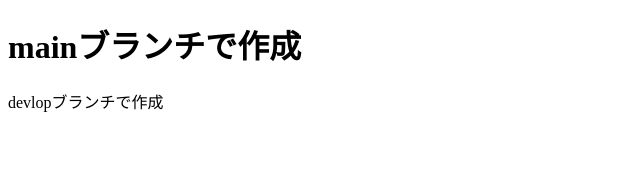
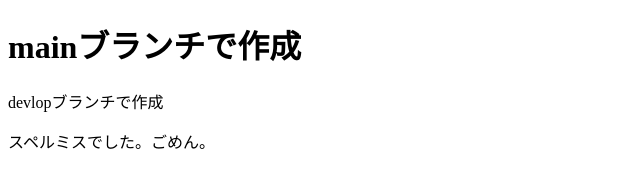
Before and after one commit to ShunTsuru0ka/group-test, a plain HTML site: page index.html in a window 1280 px wide. Shown: the whole page, without its empty margins (0-640 px from the left). Drawn offline with Linux system fonts and the light colour scheme.

Commit message:
編集しました。

```diff
--- a/index.html
+++ b/index.html
@@ -8,5 +8,6 @@
 <body>
     <h1>mainブランチで作成</h1>
     <p>devlopブランチで作成</p>
+    <p>スペルミスでした。ごめん。</p>
 </body>
 </html>
```
